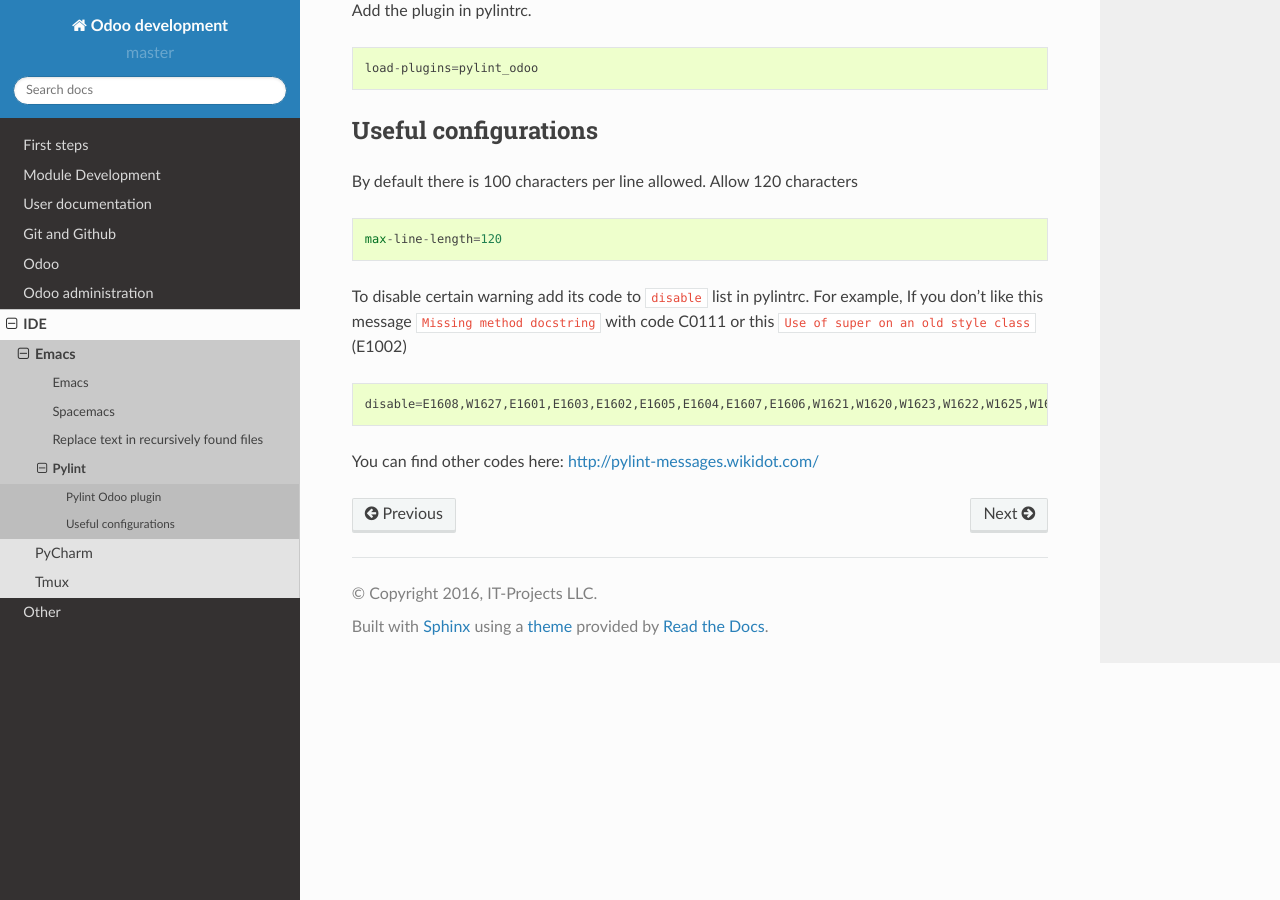
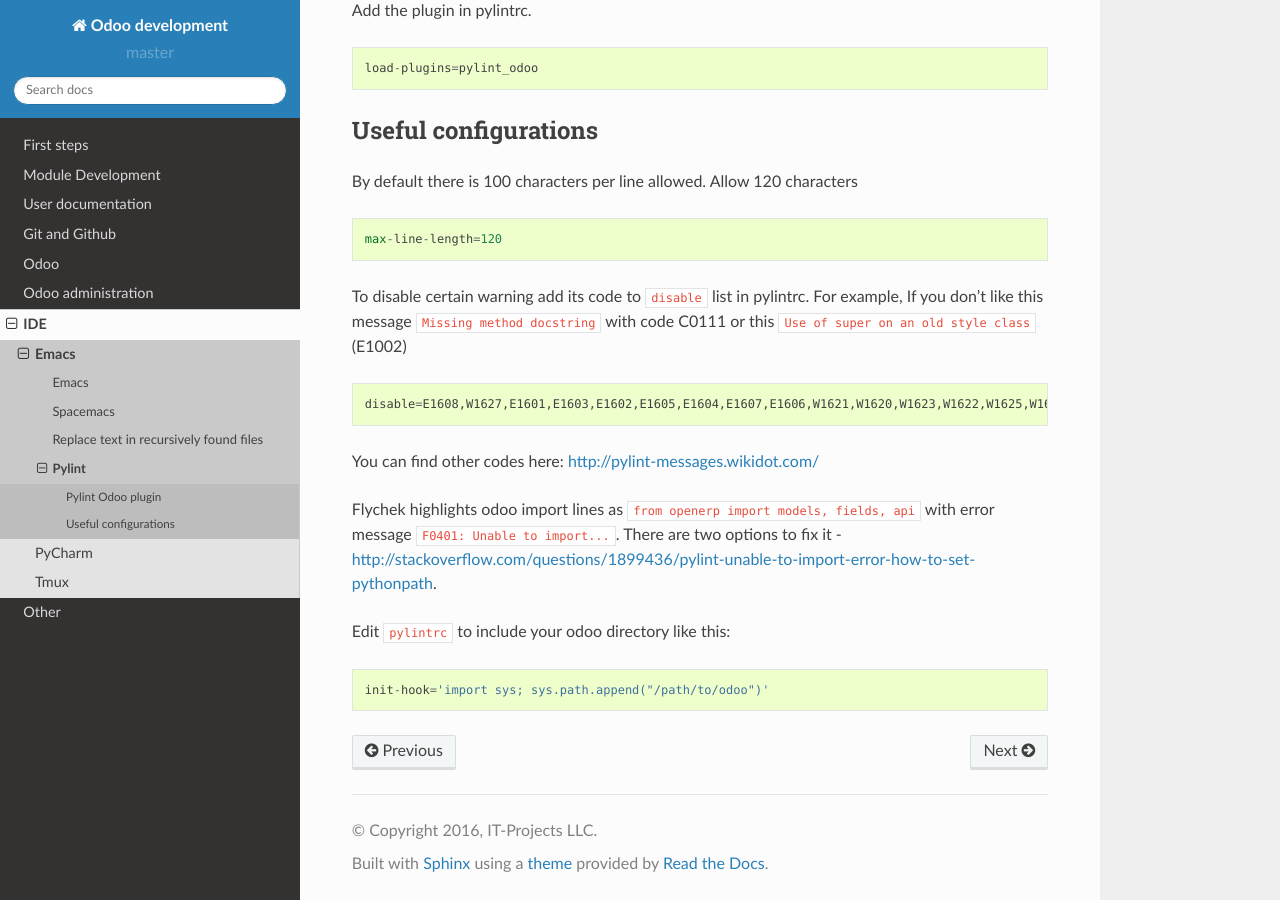
Before and after one commit to itpp-labs/odoo-development, a Sphinx documentation site: the page built from docs/ide/emacs/pylint.rst, in a window 1280 px wide and 900 px high, scrolled down 888 px. Built offline with Sphinx 7.4.7 and the Read the Docs theme 2.0.0, drawn with Linux system fonts in a browser that asks for light colours; pages that are not in the unit, such as notebooks, are missing from menus.

Commit message:
[ADD] ide/emacs/pylint: add pylint-unable-to-import fix for odoo

```diff
--- a/docs/ide/emacs/pylint.rst
+++ b/docs/ide/emacs/pylint.rst
@@ -66,3 +66,14 @@ this ``Use of super on an old style class`` (E1002)
  disable=E1608,W1627,E1601,E1603,E1602,E1605,E1604,E1607,E1606,W1621,W1620,W1623,W1622,W1625,W1624,W1609,W1608,W1607,W1606,W1605,W1604,W1603,W1602,W1601,W1639,W1640,I0021,W1638,I0020,W1618,W1619,W1630,W1626,W1637,W1634,W1635,W1610,W1611,W1612,W1613,W1614,W1615,W1616,W1617,W1632,W1633,W0704,W1628,W1629,W1636,C0111,E1002
 
 You can find other codes here: http://pylint-messages.wikidot.com/
+
+
+Flychek highlights odoo import lines as ``from openerp import models, fields, api``
+with error message ``F0401: Unable to import...``.
+There are two options to fix it - http://stackoverflow.com/questions/1899436/pylint-unable-to-import-error-how-to-set-pythonpath.
+
+Edit ``pylintrc`` to include your odoo directory like this:
+
+::
+
+ init-hook='import sys; sys.path.append("/path/to/odoo")'
```
